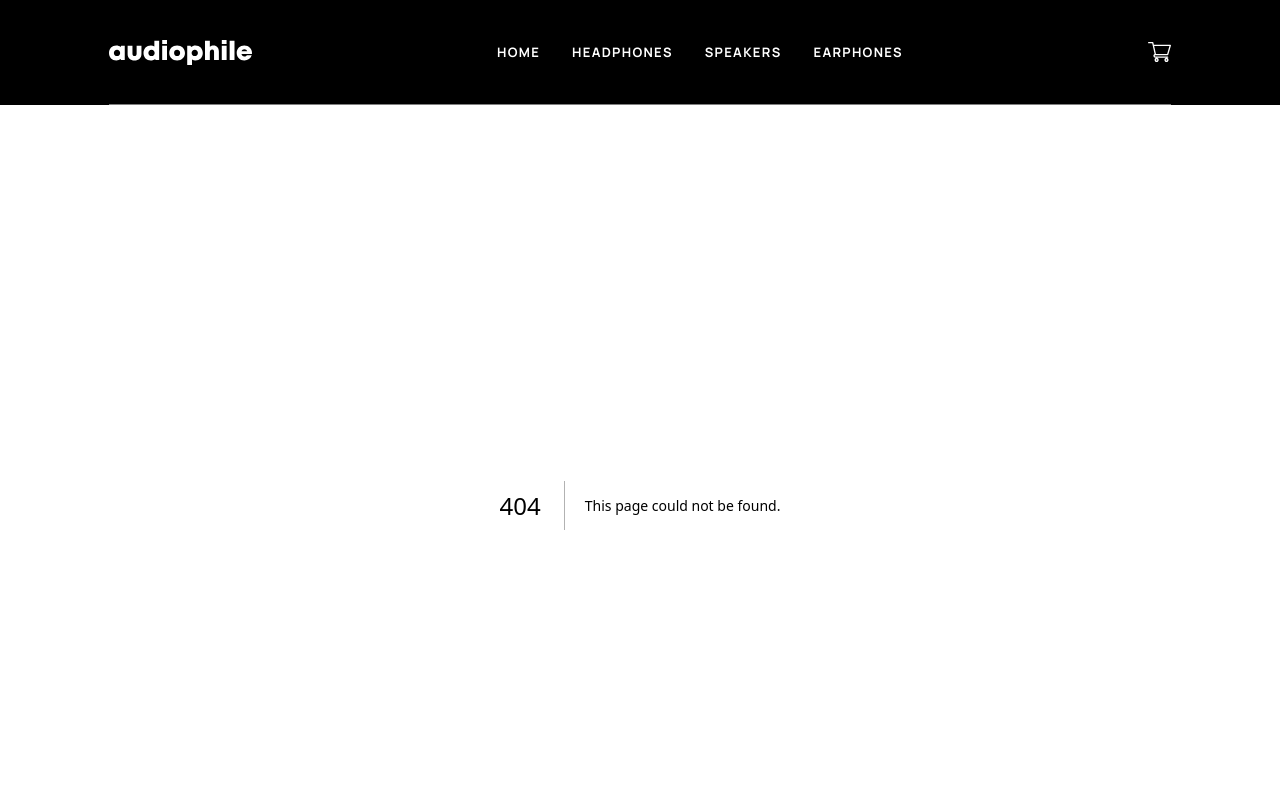
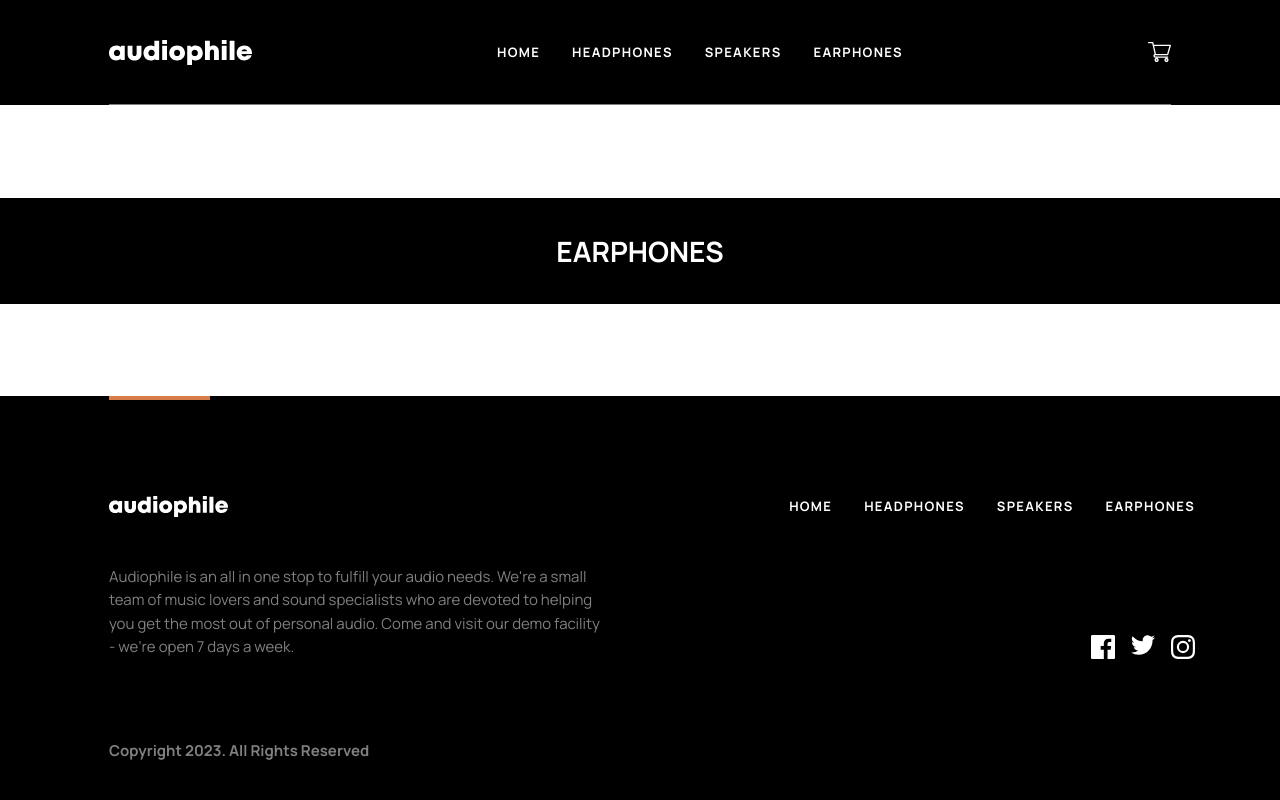
Before and after one commit to Jschles1/audiophile, a Next.js app: page /earphones in a window 1280 px wide. Before the commit this address had no page. Shown: the top 800 px of the page. Built offline with nearby package versions, Linux system fonts and the light colour scheme.

Commit message:
Create product listing page

```diff
--- /dev/null
+++ b/src/app/(shopping)/[categoryName]/category-header.tsx
@@ -0,0 +1,11 @@
+export default function CategoryHeader({
+  categoryName,
+}: {
+  categoryName: string;
+}) {
+  return (
+    <h1 className="bg-black text-white uppercase text-center font-bold text-[1.75rem] py-8">
+      {categoryName}
+    </h1>
+  );
+}
--- /dev/null
+++ b/src/app/(shopping)/[categoryName]/page.tsx
@@ -0,0 +1,14 @@
+import CategoryHeader from "./category-header";
+
+export default function ProductListingPage({
+  params,
+}: {
+  params: { categoryName: string };
+}) {
+  const { categoryName } = params;
+  return (
+    <div className="w-full bg-alabaster">
+      <CategoryHeader categoryName={categoryName} />
+    </div>
+  );
+}
```
